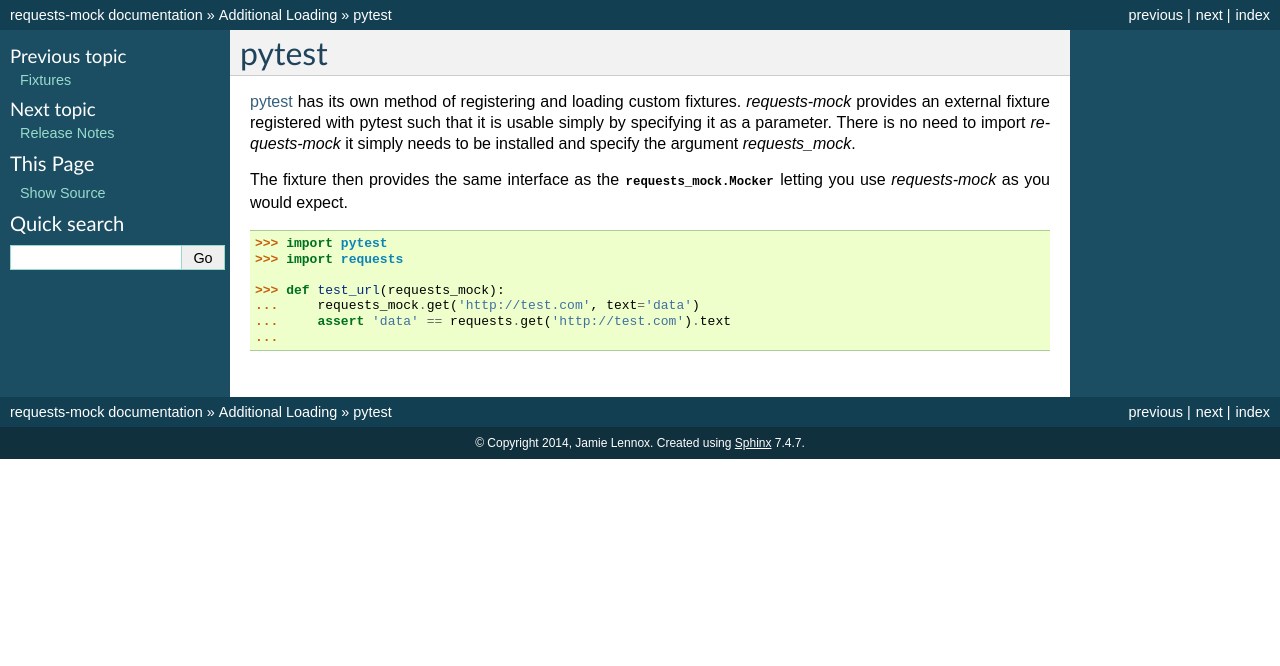
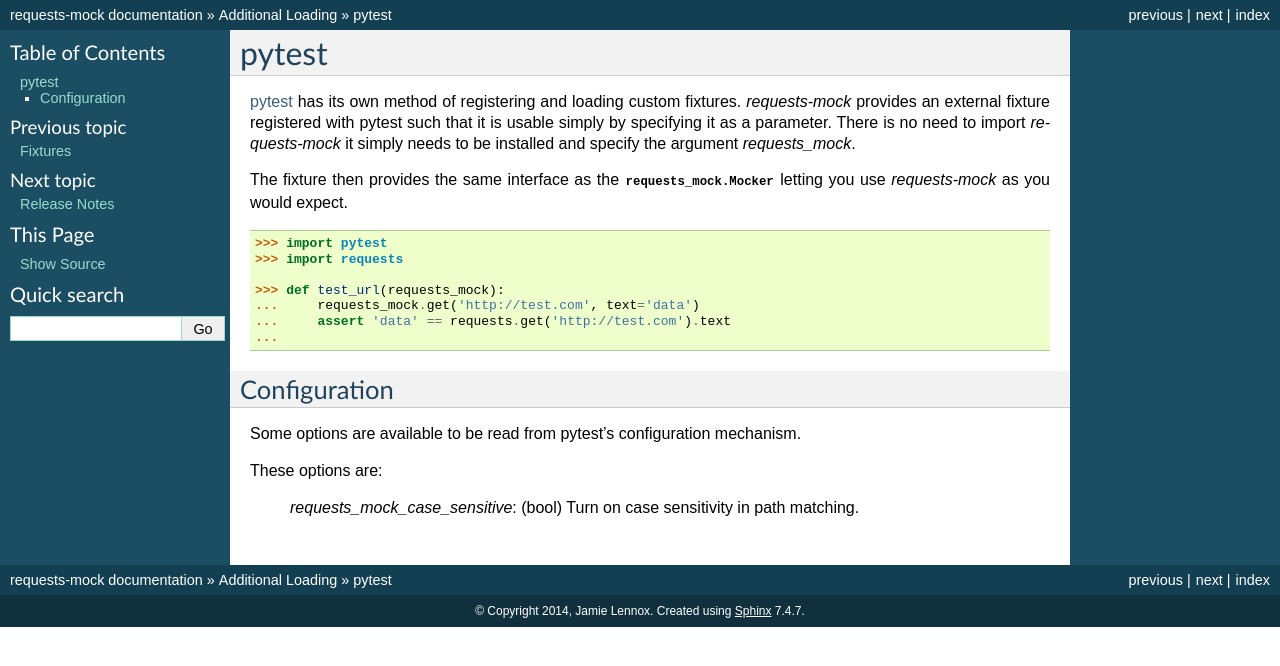
Before and after one commit to jamielennox/requests-mock, a Sphinx documentation site: the page built from doc/source/pytest.rst, in a window 1280 px wide. Shown: the top 666 px of the page. Built offline with Sphinx 7.4.7, drawn with Linux system fonts in a browser that asks for light colours; pages that are not in the unit, such as notebooks, are missing from menus; the version number could not be read and is left out.

Commit message:
Clarify the pytest configuration documentation
Configuring requests_mock_case_sensitive is different for pytest. Make
sure that's communicated correctly.

Related: #75

```diff
--- a/doc/source/pytest.rst
+++ b/doc/source/pytest.rst
@@ -19,3 +19,12 @@
     ...
 
 .. _pytest: https://pytest.org
+
+Configuration
+=============
+
+Some options are available to be read from pytest's configuration mechanism.
+
+These options are:
+
+   `requests_mock_case_sensitive`: (bool) Turn on case sensitivity in path matching.
```
Also changed, not shown: 1 other file.
